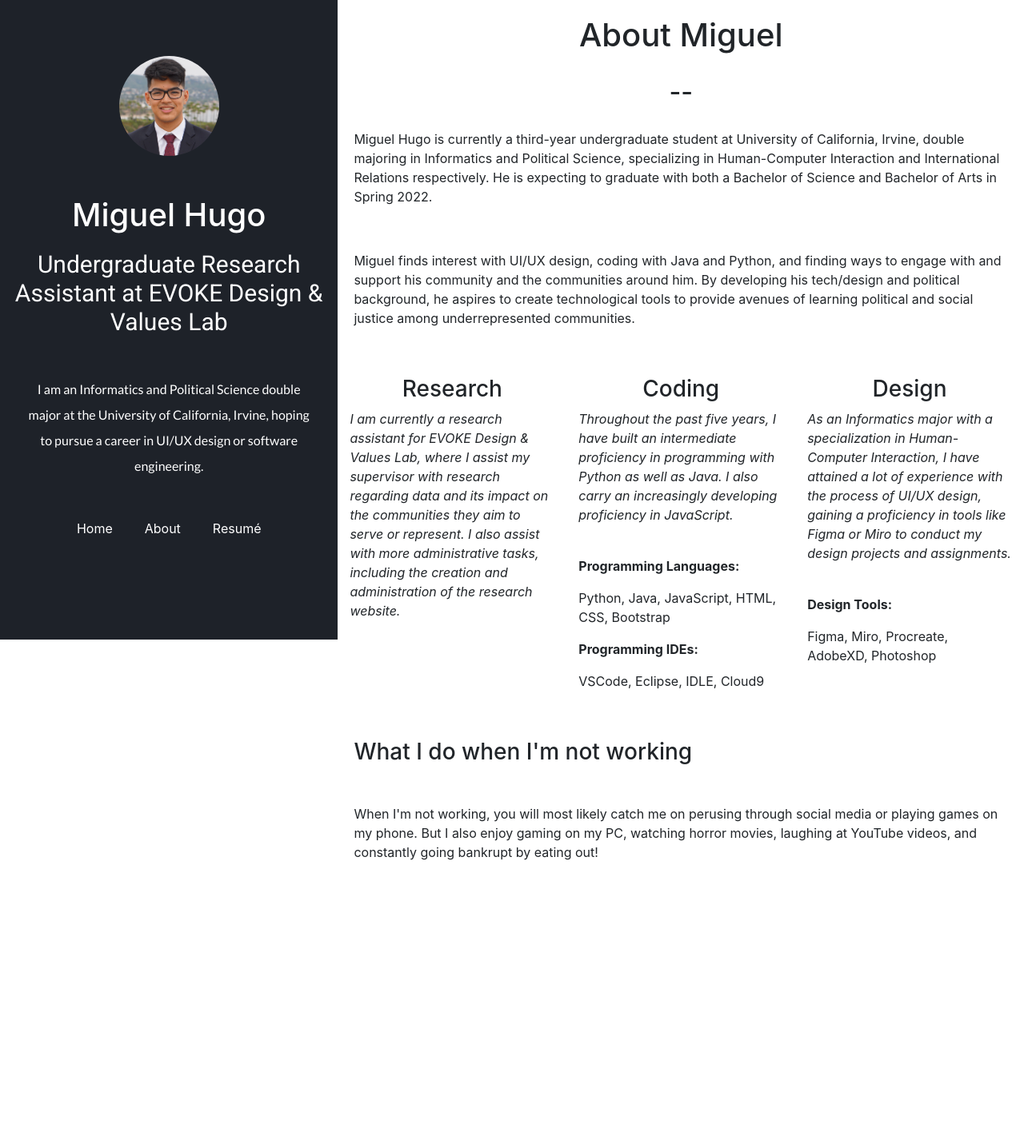
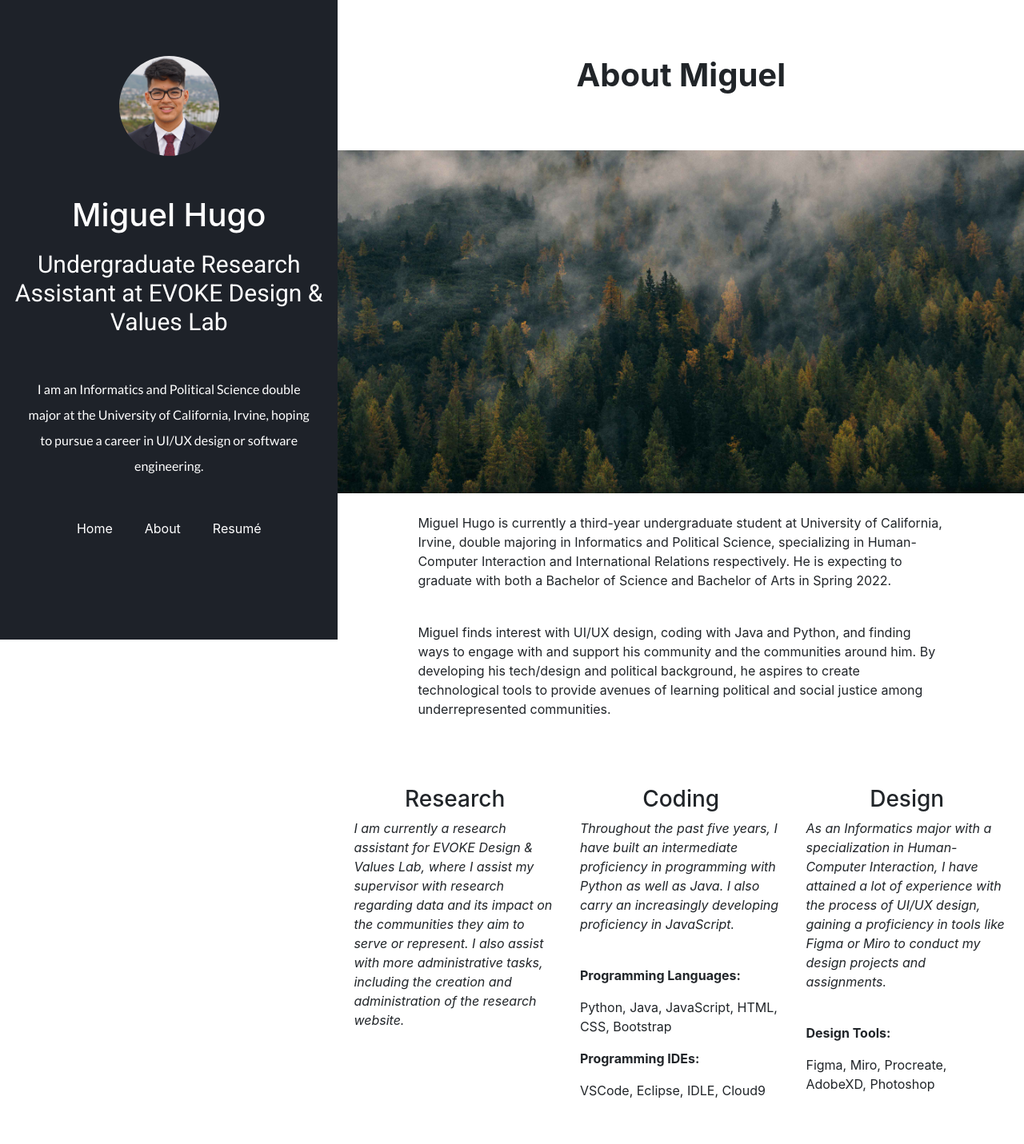
Before and after one commit to miguel-hugo/Assignment1, a plain HTML site: page about.html in a window 1280 px wide. Shown: the top 1431 px of the page at 80% size. Before the commit the page ends 1114 px from the top, so only its background shows below. Drawn offline with nearby package versions, Linux system fonts and the light colour scheme.

Commit message:
Updated 12/14 changes

```diff
--- a/about.html
+++ b/about.html
@@ -35,19 +35,20 @@ EMAIL: mhugo@uci.edu
                 <li><a href="files/resume.pdf" download>Resumé</a></li>
             </ul>
         </div>
-        <div class="content">
-            <h1 style="text-align: center; padding:20px">About Miguel</h1>
-            <h2 style="text-align: center;">--</h2>
-            <p style="padding:20px">
+        <div class="content" >
+            <h1 style="text-align: center; padding:20px; margin: 50px; font-weight: bolder;">About Miguel</h1>
+            <img src="files/empty-image.jpeg" alt="About page banner" style="max-width: 100%;">
+            <p style="padding: 25px 100px 0px 100px;">
                 Miguel Hugo is currently a third-year undergraduate student at University of California, Irvine, double majoring in Informatics
                 and Political Science, specializing in Human-Computer Interaction and International Relations respectively.
                 He is expecting to graduate with both a Bachelor of Science and Bachelor of Arts in Spring 2022. </p>
-            <p style="padding:20px"> Miguel finds interest with UI/UX design, coding with Java and Python, and finding ways to engage with and support his community
+            <p style="padding: 25px 100px 0px 100px;"> Miguel finds interest with UI/UX design, coding with Java and Python, and finding ways to engage with and support his community
                 and the communities around him. By developing his tech/design and political background, he aspires to create technological tools
                 to provide avenues of learning political and social justice among underrepresented communities.
             </p>
             <br>
-            <div class="container">
+            <br>
+            <div class="container" style="padding:20px">
                 <div class="row">
                     <div class="col-4">
                         <h3 style="text-align: center;">Research</h3>
@@ -83,8 +84,8 @@ EMAIL: mhugo@uci.edu
                 </div>
             </div>
             <br>
-            <h3 style="padding:20px">What I do when I'm not working</h3>
-            <p style="padding:20px">
+            <h3 style="padding: 25px 100px 0px 100px;">What I do when I'm not working</h3>
+            <p style="padding: 25px 100px 0px 100px;">
                 When I'm not working, you will most likely catch me on perusing through social media or playing games on my phone. But I also enjoy gaming on my PC,
                 watching horror movies, laughing at YouTube videos, and constantly going bankrupt by eating out!
             </p>
--- a/style.css
+++ b/style.css
@@ -34,6 +34,9 @@ body {
 
 }
 
+.outer-container content p{
+    padding:50px;
+}
 
 .sidebar {
     position: fixed;
```
Also changed, not shown: files/empty-image.jpeg (added).
